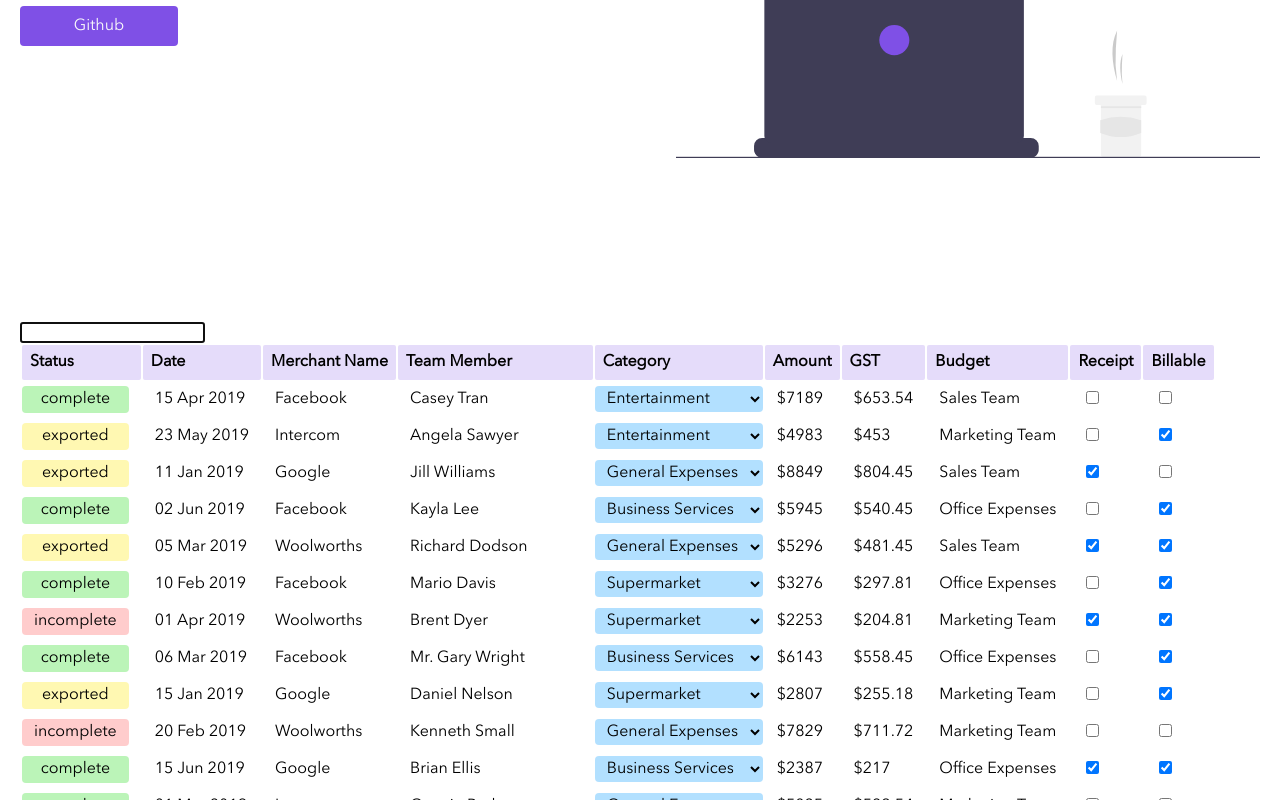
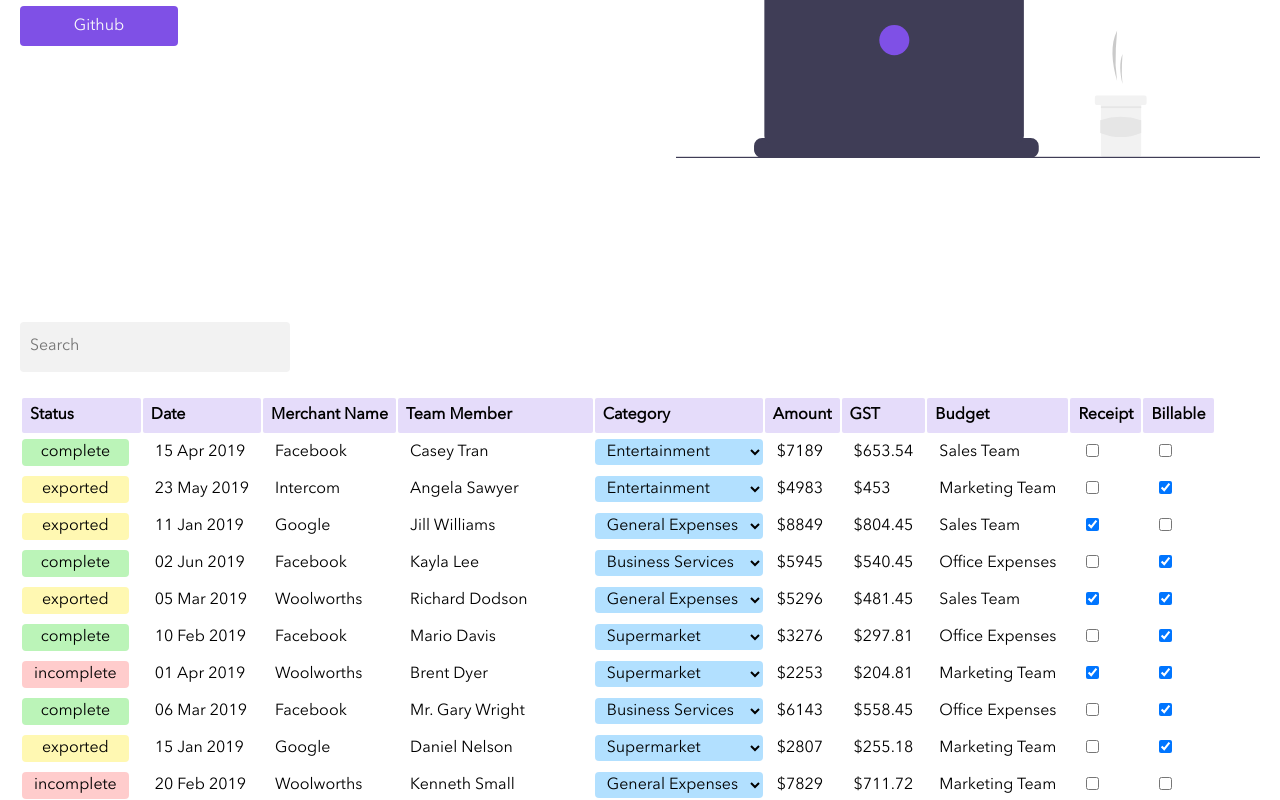
Before and after one commit to CassieSloan/dfec_0722, a React (Create React App) app: page / in a window 1280 px wide. Shown: the part 300-1100 px from the top of the page. Built offline with nearby package versions, Linux system fonts and the light colour scheme.

Commit message:
final tweaks

```diff
--- a/src/components/OnVisible/index.jsx
+++ b/src/components/OnVisible/index.jsx
@@ -30,7 +30,7 @@
       triggerOnce={triggerOnce === undefined || triggerOnce !== false}
       onClick={onClick}
       onChange={onChangeHandler}
-      threshold={threshold || 0.4}
+      threshold={threshold || 0.1}
       dangerouslySetInnerHTML={dangerouslySetInnerHTML}
     >
       {children}
--- a/src/components/Table/index.jsx
+++ b/src/components/Table/index.jsx
@@ -1,4 +1,4 @@
-import React, { useState, useEffect } from 'react';
+import React, { useState, useEffect, Fragment } from 'react';
 import Moment from 'react-moment';
 import Section from '../Section/index.jsx';
 import OnVisible from '../OnVisible/index.jsx';
@@ -28,24 +28,32 @@
   };
 
   // format table data
-  const formattedTransations = transactions.map((item) => {
+  const formattedTransations = transactions?.map((item) => {
+    // get values
     const { status, date, merchant, team_member: teamMember, category, amount, gst, budget, receipt, billable } = item;
-    const activeMerchant = merchants.find((m) => m.id === merchant)?.name || 'No merhant found';
-    const activeCategory = categories.find((m) => m.id === category)?.name || 'No category found';
+    // format applicable items
+    const activeMerchant = merchants?.find((m) => m.id === merchant)?.name || 'No merhant found';
+    const activeCategory = categories?.find((m) => m.id === category)?.name || 'No category found';
     const formattedCategories = categories.map((cat) => cat.name);
 
     const categoryDropDown = (
       <select className={`${styles.categorySelect} ${styles.blueOpt} `}>
-        {formattedCategories.map((cat) => (
-          <option selected={cat === activeCategory && 'selected'} value={activeCategory}>
+        {formattedCategories.map((cat, index) => {
+          return (
+            <option
+              selected={cat === activeCategory && 'selected'}
+              value={activeCategory}
+              key={`option ${index}: ${cat}`}
+            >
               {cat}
             </option>
-        ))}
+          );
+        })}
       </select>
     );
 
     const activeStatus = <span className={`${statusClasses[status]} ${styles.status}`}>{status}</span>;
-
+    // return formatted data to use
     return {
       status: activeStatus,
       date,
@@ -65,9 +73,10 @@
     setResultData(formattedTransations);
   }, []);
 
-  // search
+  // search comp
   const SearchBar = () => {
     const handleSearchChange = (e) => {
+      // search value
       const searchTerm = e.target.value.toLowerCase() || e.target.value;
 
       const search = (key) => {
@@ -83,18 +92,22 @@
             if (type === 'object') {
               return v.props.children.find((val) => val.props.selected).props.value;
             }
-            return v.toSt;
+            if (type === 'number') {
+              return v.toString();
+            }
+            return v.toString();
           };
 
           const formattedValue = typeFormatter(value);
           const match = formattedValue?.includes(searchTerm);
 
+          // return matching items
           return match ? item : null;
         });
         return filteredTransactions;
       };
 
-      // raw results
+      // populate results
       const allResults = [
         ...search('merchant'),
         ...search('teamMember'),
@@ -111,24 +124,28 @@
       setSearchValue(searchTerm);
     };
 
+    // search ui
     return (
-      <div>
-        <input autoFocus type="text" name="search" value={searchValue || ''} onChange={handleSearchChange} />
+      <div className={styles.searchBar}>
+        <input
+          className={styles.searchInput}
+          autoFocus
+          type="text"
+          name="search"
+          value={searchValue || ''}
+          onChange={handleSearchChange}
+          placeholder="Search"
+        />
       </div>
     );
   };
-
-  // re-render after value in input is updated
-  // add debounce to reduce num of re-renders
-
-  // paginate allResults
-  // on visible
 
   const dataToUse = resultData || formattedTransations;
 
   return (
     <Section className={styles.section} containerClassName={styles.container}>
       <SearchBar />
+      <div className={styles.tableContainer}>
         {dataToUse?.length !== 0 && (
           <table className={styles.table}>
             <tbody>
@@ -137,10 +154,11 @@
                   return <th key={item}>{item}</th>;
                 })}
               </tr>
-            {dataToUse.map((item) => {
+              {dataToUse.map((item, index) => {
                 const { status, date, merchant, teamMember, category, amount, gst, budget, receipt, billable } = item;
                 return (
-                <OnVisible key={item} as="tr" className={styles.tableRow} visibleClassName={styles.visibleTableRow}>
+                  <Fragment key={`row item: ${index}`}>
+                    <OnVisible as="tr" className={styles.tableRow} visibleClassName={styles.visibleTableRow}>
                       <td>{status}</td>
                       <td>
                         <Moment format="DD MMM YYYY">{date}</Moment>
@@ -152,18 +170,24 @@
                       <td>${gst}</td>
                       <td>{budget}</td>
                       <td className={styles.readOnlyChecked}>
-                    {receipt ? <input type="checkbox" checked readOnlyChecked /> : <input type="checkbox" />}
+                        {receipt ? (
+                          <input type="checkbox" defaultChecked readonlychecked="true" />
+                        ) : (
+                          <input type="checkbox" />
+                        )}
                       </td>
                       <td>{billable ? <input type="checkbox" defaultChecked /> : <input type="checkbox" />}</td>
                     </OnVisible>
+                  </Fragment>
                 );
               })}
             </tbody>
           </table>
         )}
         {dataToUse?.length === 0 && (
-        <span className={styles.downState}>{`No matching transations for ${searchValue}`}</span>
+          <span className={styles.downState}>{`No matching transations for '${searchValue}'`}</span>
         )}
+      </div>
     </Section>
   );
 };
--- a/src/components/Table/styles.module.scss
+++ b/src/components/Table/styles.module.scss
@@ -1,3 +1,7 @@
+// i usually like to have a global sass vraiables/typography/design system set up in gatsby/proper production work
+// setting variables in here for brevity
+
+// animation mixin
 @mixin visible-styles ($is_visible: false) {
   @if $is_visible {
     position: relative;
@@ -10,11 +14,11 @@
     transition: bottom 0.6s ease, opacity 0.8s ease;
   }
 }
-
+// colours
 $purple: rgb(127, 80, 230);
 
-.container {
-  overflow: scroll;
+.tableContainer {
+  overflow-x: scroll;
 }
 
 .table {
@@ -79,6 +83,26 @@
 .blueOpt {
   background: rgba(#0098FF, 0.3);
 }
-.orangeOpt {
-  background: rgba(#FF6100, 0.2);
+
+// searchBar
+.searchBar {
+  margin-bottom: 24px;
 }
+.searchInput {
+  border: none;
+  background: rgba(230, 230, 230, 0.5);
+  border-radius: 4px;
+  height: 30px;
+  max-width: 250px;
+  width: 100%;
+  padding: 10px;
+  font-family: 'Avenir';
+  font-size: 16px;
+  &:focus {
+    outline: none;
+  }
+}
+.downState {
+  font-family: 'Avenir';
+  font-size: 24px;
+}
```
Lines whose indentation alone changed are shown as unchanged.
